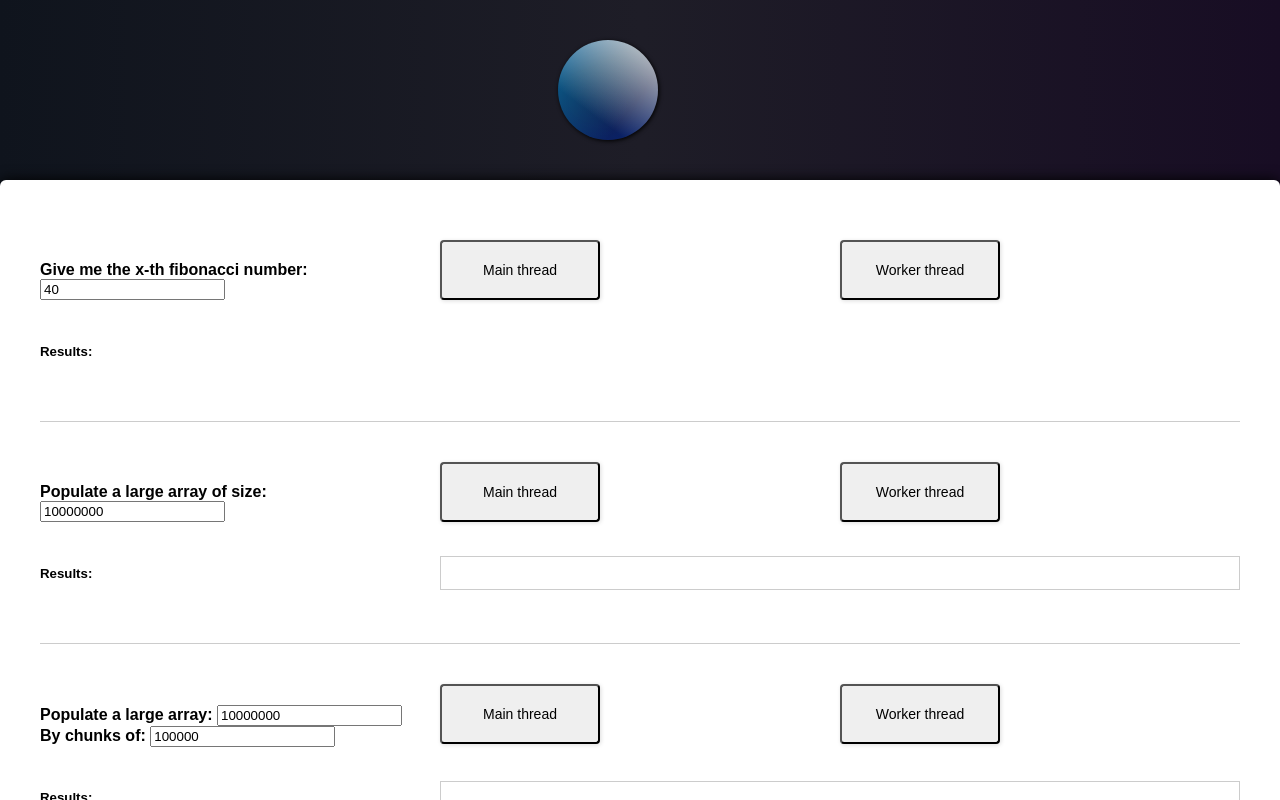
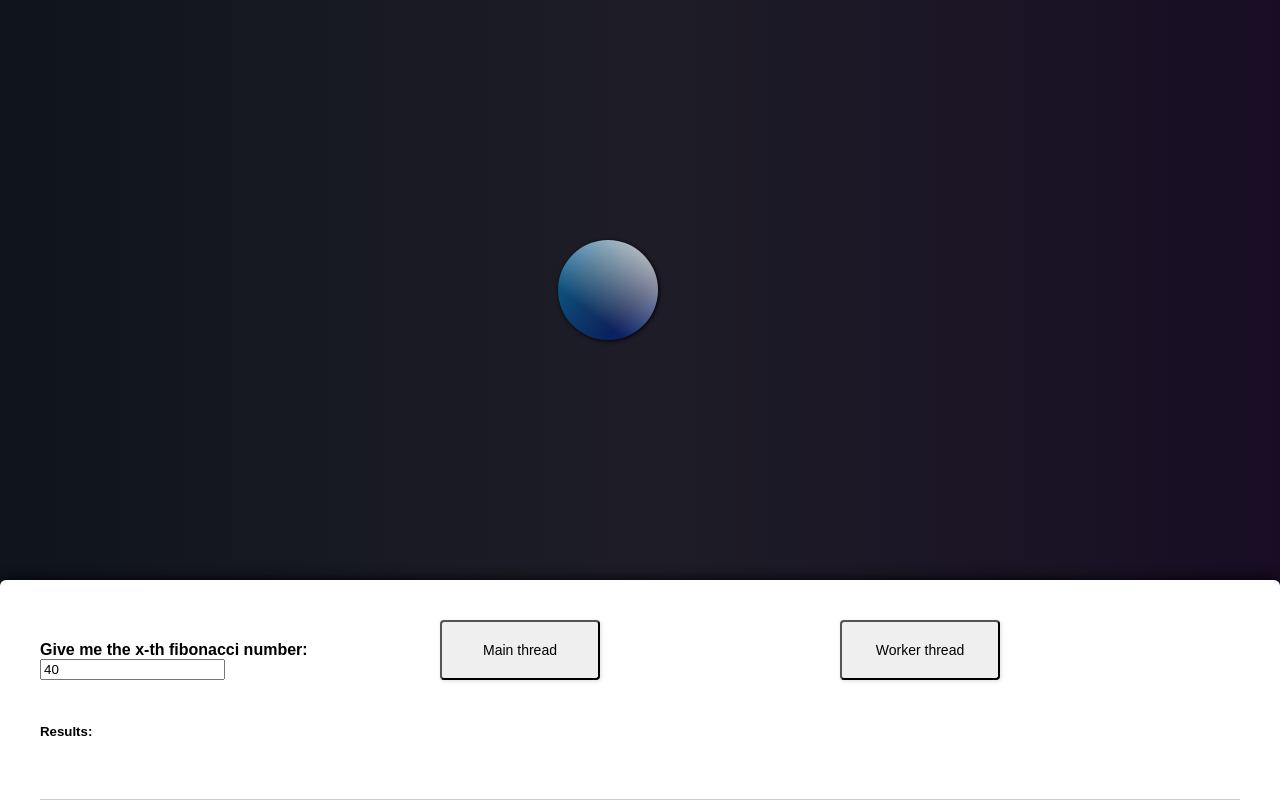
Before and after one commit to frankieyan/web-workers-demo, a plain HTML site: page index.html in a window 1280 px wide. Drawn offline with Linux system fonts and the light colour scheme.

Commit message:
Update presentation to show one demo at a time

```diff
--- a/index.css
+++ b/index.css
@@ -7,17 +7,18 @@ body {
 
 #animation-container {
   position: relative;
-  height: 180px;
+  height: calc(100vh - 220px);
 }
 
 #controls {
   position: absolute;
   box-sizing: border-box;
   width: 100vw;
-  height: calc(100vh - 180px);
+  height: calc(220px);
   bottom: 0;
-  padding: 20px 40px;
+  padding: 0 40px;
   overflow-y: scroll;
+  scroll-snap-type: y mandatory;
   background: white;
   box-shadow: 0 0 14px #000;
   border-top-left-radius: 6px;
@@ -29,7 +30,7 @@ body {
   display: block;
   width: 100px;
   height: 100px;
-  top: 40px;
+  top: calc(((100vh - 220px) / 2) - 50px);
   border-radius: 50px;
   background: linear-gradient(217deg, rgba(255,255,255,.8), rgba(255,255,255,0) 70.71%),
             linear-gradient(127deg, rgba(0, 124, 196, 0.8), rgba(0,124,196,0) 70.71%),
@@ -39,8 +40,11 @@ body {
 
 .example-group {
   display: grid;
+  box-sizing: border-box;
   grid: auto-flow / 1fr 1fr 1fr;
   padding: 40px 0;
+  height: 220px;
+  scroll-snap-align: start;
 }
 
 .example-group:not(:last-of-type) {
```
